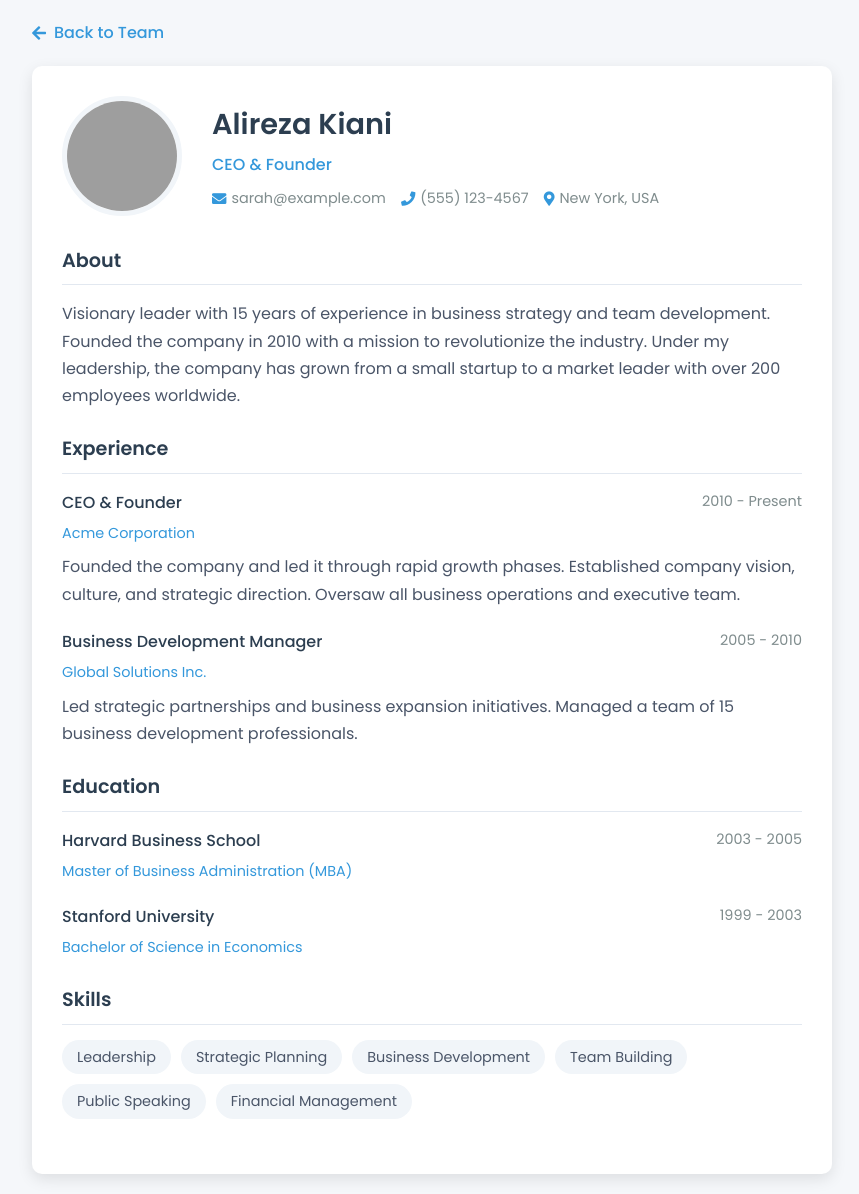
After one commit to alirezaunix/Fullstack-3, a Django app: page /person/1 in a window 1280 px wide. The commit adds this page. Shown: the whole page, without its empty margins (208-1067 px from the left). Run offline with Django 5.2, Linux system fonts and the light colour scheme; data comes from the database, SQL or seed files in the repository; grey boxes are pictures that could not be loaded.

Commit message:
dj HumanResource-2

```diff
--- a/HumanResource/HumanResource/urls.py
+++ b/HumanResource/HumanResource/urls.py
@@ -20,5 +20,6 @@ from PersonApp import views
 
 urlpatterns = [
     path('admin/', admin.site.urls),
-    path('list/',views.index)
+    path('list/',views.index),
+    path('person/<int:id>',views.personPage),
 ]
--- /dev/null
+++ b/HumanResource/PersonApp/static/styles2.css
@@ -0,0 +1,157 @@
+        * {
+            margin: 0;
+            padding: 0;
+            box-sizing: border-box;
+        }
+
+        body {
+            font-family: 'Poppins', sans-serif;
+            background-color: #f5f7fa;
+            color: #333;
+            line-height: 1.6;
+            padding: 20px;
+        }
+
+        .container {
+            max-width: 800px;
+            margin: 0 auto;
+        }
+
+        .back-link {
+            display: inline-flex;
+            align-items: center;
+            margin-bottom: 20px;
+            color: #3498db;
+            text-decoration: none;
+            font-weight: 500;
+        }
+
+        .back-link i {
+            margin-right: 8px;
+        }
+
+        .profile-card {
+            background: white;
+            border-radius: 10px;
+            box-shadow: 0 5px 15px rgba(0, 0, 0, 0.1);
+            overflow: hidden;
+            padding: 30px;
+        }
+
+        .profile-header {
+            display: flex;
+            align-items: center;
+            margin-bottom: 30px;
+        }
+
+        .profile-image {
+            width: 120px;
+            height: 120px;
+            border-radius: 50%;
+            object-fit: cover;
+            margin-right: 30px;
+            border: 5px solid #f1f5f9;
+        }
+
+        .profile-info h1 {
+            font-size: 1.8rem;
+            color: #2c3e50;
+            margin-bottom: 5px;
+        }
+
+        .profile-info .title {
+            color: #3498db;
+            font-weight: 500;
+            margin-bottom: 10px;
+            display: block;
+        }
+
+        .contact-info {
+            display: flex;
+            gap: 15px;
+        }
+
+        .contact-item {
+            display: flex;
+            align-items: center;
+            color: #7f8c8d;
+            font-size: 0.9rem;
+        }
+
+        .contact-item i {
+            margin-right: 5px;
+            color: #3498db;
+        }
+
+        .section {
+            margin-bottom: 25px;
+        }
+
+        .section-title {
+            font-size: 1.2rem;
+            color: #2c3e50;
+            margin-bottom: 15px;
+            padding-bottom: 8px;
+            border-bottom: 1px solid #e2e8f0;
+        }
+
+        .section-content {
+            color: #4a5568;
+            line-height: 1.7;
+        }
+
+        .experience-item,
+        .education-item {
+            margin-bottom: 20px;
+        }
+
+        .item-header {
+            display: flex;
+            justify-content: space-between;
+            margin-bottom: 5px;
+        }
+
+        .item-title {
+            font-weight: 500;
+            color: #2c3e50;
+        }
+
+        .item-date {
+            color: #7f8c8d;
+            font-size: 0.9rem;
+        }
+
+        .item-subtitle {
+            color: #3498db;
+            font-size: 0.9rem;
+            margin-bottom: 8px;
+        }
+
+        .skills-list {
+            display: flex;
+            flex-wrap: wrap;
+            gap: 10px;
+        }
+
+        .skill {
+            background: #f1f5f9;
+            padding: 5px 15px;
+            border-radius: 20px;
+            font-size: 0.9rem;
+        }
+
+        @media (max-width: 600px) {
+            .profile-header {
+                flex-direction: column;
+                text-align: center;
+            }
+
+            .profile-image {
+                margin-right: 0;
+                margin-bottom: 20px;
+            }
+
+            .contact-info {
+                justify-content: center;
+            }
+        }
--- a/HumanResource/PersonApp/templates/index.html
+++ b/HumanResource/PersonApp/templates/index.html
@@ -27,7 +27,7 @@
                 <div class="person-info">
                     <h2 class="person-name">{{p.fname}} {{p.lname}}</h2>
                     <p class="person-title">{{p.age }}</p>
-                    <p class="person-bio">Visionary leader with 15 years of experience in business strategy and team development.</p>
+                    <p class="person-bio"> {%if p.gender %} Male {%else%}Female{%endif%}</p>
                     <div class="person-contact">
                         <span class="contact-item"><i class="fas fa-phone"></i> {{p.phone}}</span>
                     </div>
@@ -35,6 +35,9 @@
             </div>
             {% endfor %}
 
+
+
+
         </div>
     </div>
 </body>
--- /dev/null
+++ b/HumanResource/PersonApp/templates/person.html
@@ -0,0 +1,101 @@
+{% load  static %}
+
+<!DOCTYPE html>
+<html lang="en">
+<head>
+    <meta charset="UTF-8">
+    <meta name="viewport" content="width=device-width, initial-scale=1.0">
+    <title>{{p.fname}} {{p.lname}} - Profile</title>
+    <link href="https://fonts.googleapis.com/css2?family=Poppins:wght@300;400;500;600&display=swap" rel="stylesheet">
+    <link rel="stylesheet" href="https://cdnjs.cloudflare.com/ajax/libs/font-awesome/5.15.3/css/all.min.css">
+    <link rel="stylesheet" href="{% static 'styles2.css' %}">
+
+</head>
+<body>
+    <div class="container">
+        <a href="index.html" class="back-link">
+            <i class="fas fa-arrow-left"></i> Back to Team
+        </a>
+
+        <div class="profile-card">
+            <div class="profile-header">
+                <img src="https://randomuser.me/api/portraits/women/43.jpg" alt="Sarah Johnson" class="profile-image">
+                <div class="profile-info">
+                    <h1>{{p.fname}} {{p.lname}}</h1>
+                    <span class="title">CEO & Founder</span>
+                    <div class="contact-info">
+                        <span class="contact-item"><i class="fas fa-envelope"></i> sarah@example.com</span>
+                        <span class="contact-item"><i class="fas fa-phone"></i> (555) 123-4567</span>
+                        <span class="contact-item"><i class="fas fa-map-marker-alt"></i> New York, USA</span>
+                    </div>
+                </div>
+            </div>
+
+            <div class="section">
+                <h2 class="section-title">About</h2>
+                <div class="section-content">
+                    <p>Visionary leader with 15 years of experience in business strategy and team development. Founded the company in 2010 with a mission to revolutionize the industry. Under my leadership, the company has grown from a small startup to a market leader with over 200 employees worldwide.</p>
+                </div>
+            </div>
+
+            <div class="section">
+                <h2 class="section-title">Experience</h2>
+                <div class="section-content">
+                    <div class="experience-item">
+                        <div class="item-header">
+                            <span class="item-title">CEO & Founder</span>
+                            <span class="item-date">2010 - Present</span>
+                        </div>
+                        <div class="item-subtitle">Acme Corporation</div>
+                        <p>Founded the company and led it through rapid growth phases. Established company vision, culture, and strategic direction. Oversaw all business operations and executive team.</p>
+                    </div>
+
+                    <div class="experience-item">
+                        <div class="item-header">
+                            <span class="item-title">Business Development Manager</span>
+                            <span class="item-date">2005 - 2010</span>
+                        </div>
+                        <div class="item-subtitle">Global Solutions Inc.</div>
+                        <p>Led strategic partnerships and business expansion initiatives. Managed a team of 15 business development professionals.</p>
+                    </div>
+                </div>
+            </div>
+
+            <div class="section">
+                <h2 class="section-title">Education</h2>
+                <div class="section-content">
+                    <div class="education-item">
+                        <div class="item-header">
+                            <span class="item-title">Harvard Business School</span>
+                            <span class="item-date">2003 - 2005</span>
+                        </div>
+                        <div class="item-subtitle">Master of Business Administration (MBA)</div>
+                    </div>
+
+                    <div class="education-item">
+                        <div class="item-header">
+                            <span class="item-title">Stanford University</span>
+                            <span class="item-date">1999 - 2003</span>
+                        </div>
+                        <div class="item-subtitle">Bachelor of Science in Economics</div>
+                    </div>
+                </div>
+            </div>
+
+            <div class="section">
+                <h2 class="section-title">Skills</h2>
+                <div class="section-content">
+                    <div class="skills-list">
+                        <span class="skill">Leadership</span>
+                        <span class="skill">Strategic Planning</span>
+                        <span class="skill">Business Development</span>
+                        <span class="skill">Team Building</span>
+                        <span class="skill">Public Speaking</span>
+                        <span class="skill">Financial Management</span>
+                    </div>
+                </div>
+            </div>
+        </div>
+    </div>
+</body>
+</html>
--- a/HumanResource/PersonApp/views.py
+++ b/HumanResource/PersonApp/views.py
@@ -7,3 +7,12 @@ def index(request):
     context = {'segment': 'index'}
     context['person'] = Perosn.objects.all()
     return render(request, "index.html", context=context)
+
+
+def personPage(request,id):
+    context = {'segment': 'index'}
+    #context['p'] = Perosn.objects.filter(id=id).last()
+    context['p'] = Perosn.objects.get(id=id)
+
+    print(Perosn.objects.filter(id=id))
+    return render(request, "person.html", context=context)
```
